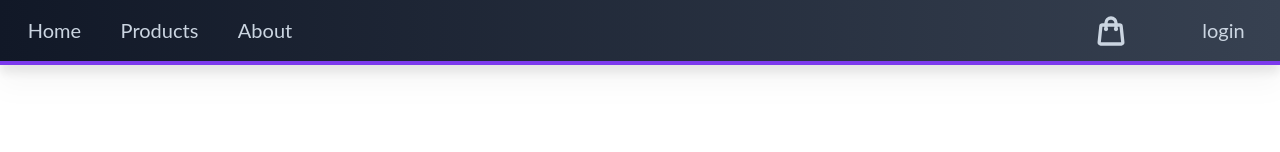
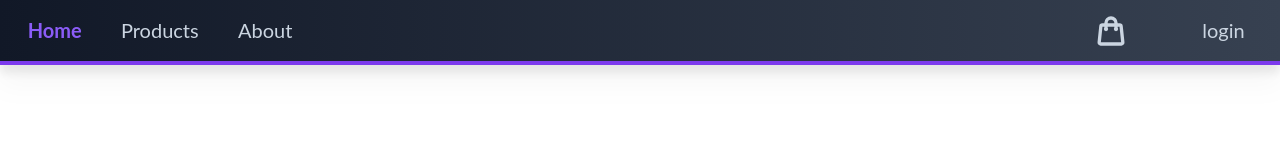
Before and after one commit to WajahatFit/new-app, a React (Create React App) app: page / in a window 1280 px wide. Shown: the top 152 px of the page. Built offline with nearby package versions, Linux system fonts and the light colour scheme.

Commit message:
fixes navbar link

```diff
--- a/src/components/navbar.tsx
+++ b/src/components/navbar.tsx
@@ -12,7 +12,7 @@ const Navbar = () => {
                 ? "text-violet-500 font-bold text-xl"
                 : "text-slate-300 text-xl hover:text-white"
             }
-            to="/home"
+            to="/"
           >
             Home
           </NavLink>
```
